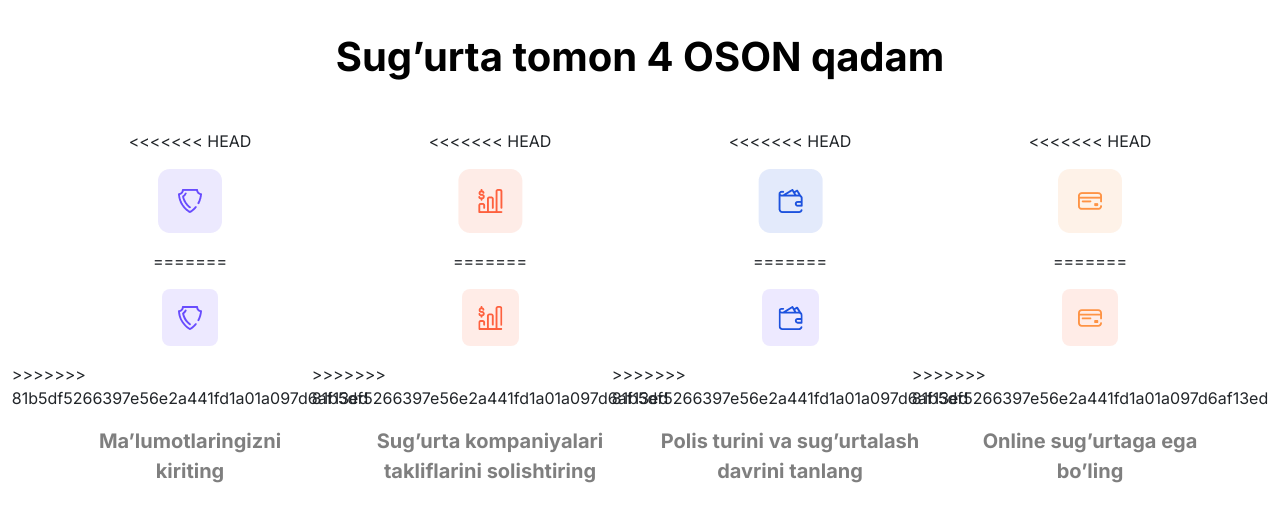
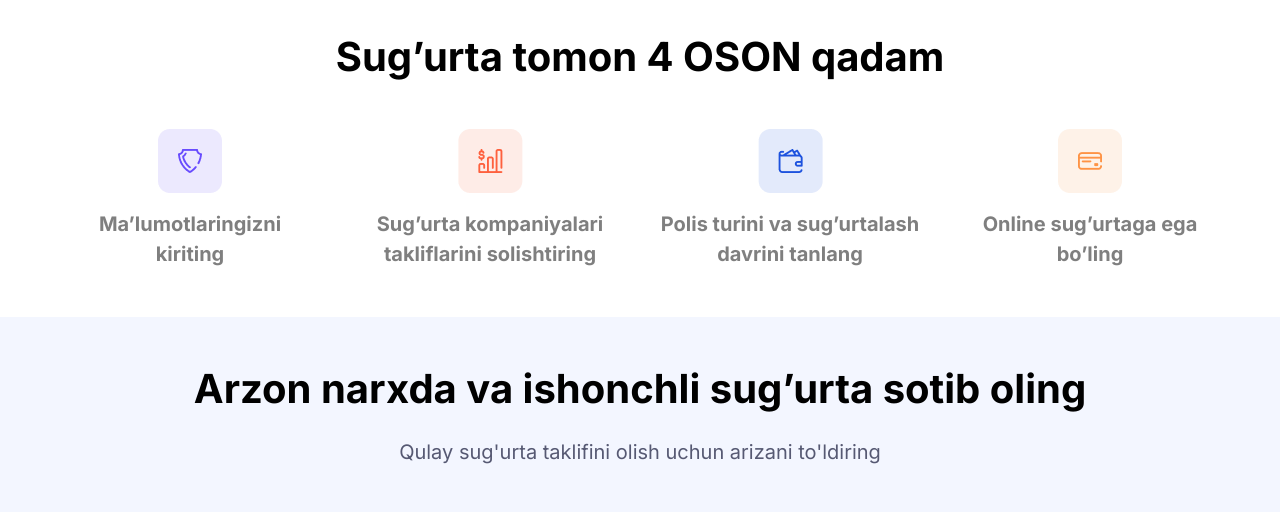
Before and after one commit to Omonjon-077/osonsugurta, a plain HTML site: page index.html in a window 1280 px wide. Shown: the part 880-1392 px from the top of the page. Drawn offline with Linux system fonts and the light colour scheme.

Commit message:
bags modified

```diff
--- a/index.html
+++ b/index.html
@@ -206,44 +206,28 @@
                 <div class="row row-gap-4">
                     <div class="col-12 col-lg-3 col-md-4 col-sm-6">
                         <div class="d-flex flex-column align-items-center row-gap-3">
-<<<<<<< HEAD
                            <div class=""><img src="assets/images/shield.png" alt=""></div>
-=======
-                           <div class="p-3 rounded-3" style="background: #684CFE1F;"><img src="assets/images/svg/shield.svg" alt=""></div>
->>>>>>> 81b5df5266397e56e2a441fd1a01a097d6af13ed
                             <p class="text-black-50 text-center fs-5 fw-bold">Ma’lumotlaringizni <br>
                                 kiriting</p>
                         </div>
                     </div>
                     <div class="col-12 col-lg-3 col-md-4 col-sm-6">
                         <div class="d-flex flex-column align-items-center row-gap-3">
-<<<<<<< HEAD
                             <div class=""><img src="assets/images/wallet.png" alt=""></div>
-=======
-                            <div class="p-3 rounded-3" style="background: #FE603E1F;"><img src="assets/images/svg/wallet.svg" alt=""></div>
->>>>>>> 81b5df5266397e56e2a441fd1a01a097d6af13ed
                             <p class="text-black-50 text-center fs-5 fw-bold">Sug’urta kompaniyalari takliflarini
                                 solishtiring</p>
                         </div>
                     </div>
                     <div class="col-12 col-lg-3 col-md-4 col-sm-6">
                         <div class="d-flex flex-column align-items-center row-gap-3">
-<<<<<<< HEAD
                             <div class=""><img src="assets/images/card-box.png" alt=""></div>
-=======
-                            <div class="p-3 rounded-3" style="background: #684CFE1F;"><img src="assets/images/svg/walletbox.svg" alt=""></div>
->>>>>>> 81b5df5266397e56e2a441fd1a01a097d6af13ed
                             <p class="text-black-50 text-center fs-5 fw-bold">Polis turini va sug’urtalash davrini
                                 tanlang</p>
                         </div>
                     </div>
                     <div class="col-12 col-lg-3 col-md-4 col-sm-6">
                         <div class="d-flex flex-column align-items-center row-gap-3">
-<<<<<<< HEAD
                             <div class=""><img src="assets/images/credit-card.png" alt=""></div>
-=======
-                            <div class="p-3 rounded-3" style="background: #FE603E1F;"><img src="assets/images/svg/credit-card.svg" alt=""></div>
->>>>>>> 81b5df5266397e56e2a441fd1a01a097d6af13ed
                             <p class="text-black-50 text-center fs-5 fw-bold">Online sug’urtaga ega bo’ling</p>
                         </div>
                     </div>
```
